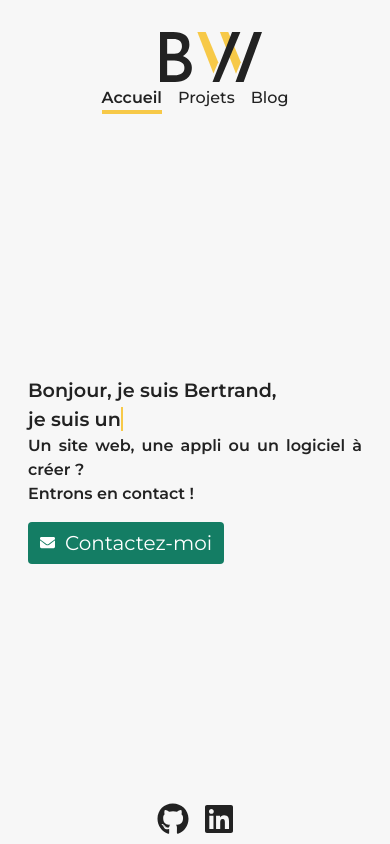
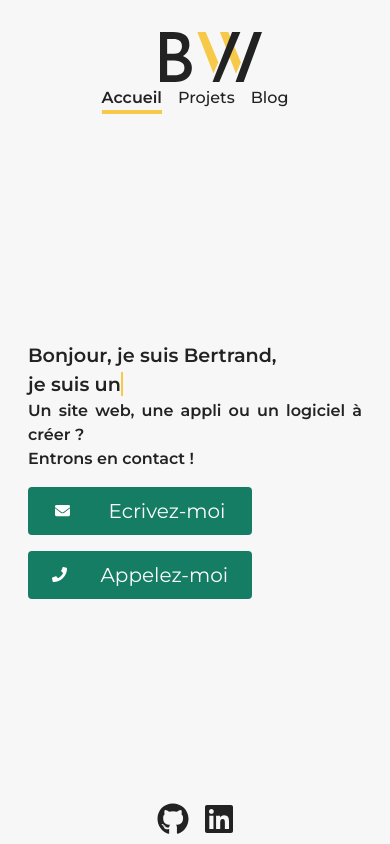
Before and after one commit to bwtlt/bwatelet-website, a React (Create React App) app: page /#/ in a window 390 px wide. Built offline with nearby package versions, Linux system fonts and the light colour scheme.

Commit message:
add phone number

```diff
--- a/src/components/Home.js
+++ b/src/components/Home.js
@@ -1,6 +1,6 @@
 import { React, useEffect, useState } from 'react';
 import { FontAwesomeIcon } from '@fortawesome/react-fontawesome';
-import { faEnvelope } from '@fortawesome/free-solid-svg-icons';
+import { faEnvelope, faPhone } from '@fortawesome/free-solid-svg-icons';
 import Button from 'react-bootstrap/Button';
 
 const INTERVAL_PERIOD = 120;
@@ -16,6 +16,7 @@ const Home = function () {
   const [textId, setId] = useState(0);
   const [charId, setCharId] = useState(0);
   const [text, setText] = useState(TEXTS[0]);
+  const [showPhoneNumber, setShowPhoneNumber] = useState(false);
 
   useEffect(() => {
     const intervalID = setInterval(() => {
@@ -53,7 +54,17 @@ const Home = function () {
       <div className="contact">
         <Button className="contact-me" href="mailto:contact@bwatelet.fr">
           <FontAwesomeIcon icon={faEnvelope} />
-          <span>Contactez-moi</span>
+          <span>Ecrivez-moi</span>
+        </Button>
+        <Button className="contact-me" onClick={() => setShowPhoneNumber(true)}>
+          <FontAwesomeIcon icon={faPhone} />
+          {showPhoneNumber
+            ? (
+              <a className="phone-number" href="tel:+33744725060">
+                +33 7 44 72 50 60
+              </a>
+            )
+            : <span>Appelez-moi</span>}
         </Button>
       </div>
     </div>
--- a/src/scss/custom.scss
+++ b/src/scss/custom.scss
@@ -49,9 +49,6 @@ header {
   header {
     flex-direction: column;
     align-items: center;
-  }
-
-  .logo {
   }
 
   .nav {
@@ -243,8 +240,10 @@ a {
 
 .contact {
   display: flex;
-  flex-direction: row;
+  flex-direction: column;
+  gap: 1rem;
   margin-top: 1rem;
+  align-items: stretch;
 }
 
 .contact-me {
@@ -254,6 +253,8 @@ a {
   flex-direction: row;
   justify-content: space-around;
   align-items: center;
+  height: 3rem;
+  width: 14rem;
 }
 
 .contact-me:active {
@@ -336,3 +337,7 @@ a {
 .spinner {
   margin: auto
 }
+
+.phone-number {
+  color: colors.get(neutrals, grey-050);
+}
```
